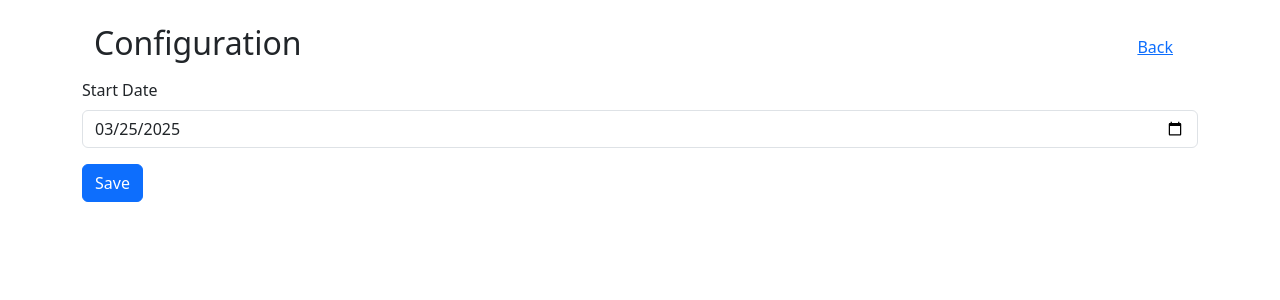
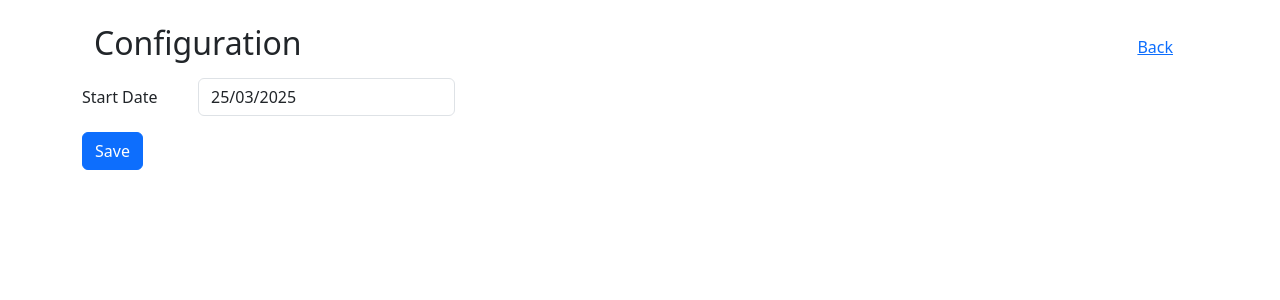
Before and after one commit to steveswinsburg/sober-since, a React (Create React App) app: page /config in a window 1280 px wide. Shown: the top 300 px of the page. Built offline with nearby package versions, Linux system fonts and the light colour scheme.

Commit message:
Add better date handling for timezones and update the days sober card

```diff
--- a/package.json
+++ b/package.json
@@ -5,10 +5,12 @@
   "dependencies": {
     "@react-hook/window-size": "^3.1.1",
     "bootstrap": "^5.3.3",
+    "date-fns": "^4.1.0",
     "react": "^19.0.0",
     "react-bootstrap": "^2.10.9",
     "react-bootstrap-icons": "^1.11.5",
     "react-confetti": "^6.4.0",
+    "react-datepicker": "^8.2.1",
     "react-dom": "^19.0.0",
     "react-router": "^7.4.0",
     "react-router-dom": "^7.3.0",
--- a/src/components/DaysSoberCard.js
+++ b/src/components/DaysSoberCard.js
@@ -4,14 +4,14 @@ import { Card } from "react-bootstrap";
 function DaysSoberCard({ days }) {
   return (
     <Card
-      className="mt-5 p-4 text-white"
+      className="mt-5 p-5 text-white shadow-lg"
       style={{
         background: "linear-gradient(135deg, #6a11cb 0%, #2575fc 100%)",
-        borderRadius: "1rem",
+        borderRadius: "1.5rem",
       }}
     >
-      <h1 className="display-3">{days}</h1>
-      <p className="lead">days sober</p>
+      <h1 className="display-1 fw-bold mb-2">{days}</h1>
+      <p className="lead fs-3">days sober</p>
     </Card>
   );
 }
--- a/src/screens/ConfigurationScreen.js
+++ b/src/screens/ConfigurationScreen.js
@@ -4,31 +4,34 @@ import { useNavigate } from "react-router-dom";
 import Header from "../components/Header";
 import { getTodaysDate } from "../utils/appUtils";
 
-const TODAYS_DATE = getTodaysDate();
+import DatePicker from "react-datepicker";
+import "react-datepicker/dist/react-datepicker.css";
+import { registerLocale } from "react-datepicker";
+import enGB from "date-fns/locale/en-GB"; // For DD/MM/YYYY
+
+registerLocale("en-GB", enGB);
 
 function ConfigurationScreen() {
   const navigate = useNavigate();
-  const [sinceDate, setSinceDate] = useState(localStorage.getItem("sinceDate") || TODAYS_DATE);
+
+  const storedDateStr = localStorage.getItem("sinceDate");
+  const initialDateStr = storedDateStr || getTodaysDate();
+  const initialDate = new Date(initialDateStr);
+
+  const [startDate, setStartDate] = useState(initialDate);
   const [isInvalid, setIsInvalid] = useState(false);
 
-  const validateDate = (date) => {
-    return date <= TODAYS_DATE;
-  };
+  const handleSave = () => {
+    const todayStr = getTodaysDate();
+    const inputStr = startDate.toISOString().split("T")[0];
 
-  const handleChange = (e) => {
-    const value = e.target.value;
-    setSinceDate(value);
-    setIsInvalid(!validateDate(value));
-  };
-
-  const handleSave = () => {
-    if (!validateDate(sinceDate)) {
+    if (inputStr > todayStr) {
       setIsInvalid(true);
       return;
     }
 
-    localStorage.setItem("sinceDate", sinceDate);
-    navigate(-1); // Go back
+    localStorage.setItem("sinceDate", inputStr);
+    navigate(-1);
   };
 
   return (
@@ -38,22 +41,33 @@ function ConfigurationScreen() {
       </Header>
 
       <Form>
-        <Form.Group className="mb-3">
-          <Form.Label htmlFor="start-date">Start Date</Form.Label>
-          <Form.Control
-            id="start-date"
-            type="date"
-            value={sinceDate}
-            max={TODAYS_DATE}
-            onChange={handleChange}
-            isInvalid={isInvalid}
-          />
-           <Form.Control.Feedback type="invalid">
-            Select a valid date (today or earlier).
-          </Form.Control.Feedback>
-        </Form.Group>
-        <Button variant="primary" onClick={handleSave}>Save</Button>
-      </Form>
+  <Form.Group className="mb-3 d-flex align-items-center gap-3">
+    <Form.Label className="mb-0" style={{ minWidth: "100px" }}>Start Date</Form.Label>
+    <div style={{ flex: 1 }}>
+      <DatePicker
+        selected={startDate}
+        onChange={(date) => {
+          setStartDate(date);
+          setIsInvalid(false);
+        }}
+        dateFormat="dd/MM/yyyy"
+        locale="en-GB"
+        maxDate={new Date()}
+        className={`form-control ${isInvalid ? "is-invalid" : ""}`}
+        placeholderText="Select your start date"
+      />
+      {isInvalid && (
+        <Form.Control.Feedback type="invalid" className="d-block">
+          Please select a valid date (today or earlier).
+        </Form.Control.Feedback>
+      )}
+    </div>
+  </Form.Group>
+
+  <Button variant="primary" onClick={handleSave}>
+    Save
+  </Button>
+</Form>
     </Container>
   );
 }
--- a/src/utils/appUtils.js
+++ b/src/utils/appUtils.js
@@ -1,6 +1,10 @@
 export const getTodaysDate = () => {
-    return new Date().toISOString().split("T")[0];
-};
+    const today = new Date();
+    const year = today.getFullYear();
+    const month = String(today.getMonth() + 1).padStart(2, "0");
+    const day = String(today.getDate()).padStart(2, "0");
+    return `${year}-${month}-${day}`;
+  };
 
 export const setStartDate = (dateStr) => {
     localStorage.setItem("sinceDate", dateStr);
@@ -12,8 +16,13 @@ export const getStartDate = () => {
 
 export const calculateDaysSober = (dateStr) => {
     const start = new Date(dateStr);
-    const today = new Date();
-    const diffTime = today - start;
+    const now = new Date();
+
+    // Normalize both to start of their respective days
+    const startDay = new Date(start.getFullYear(), start.getMonth(), start.getDate());
+    const today = new Date(now.getFullYear(), now.getMonth(), now.getDate());
+
+    const diffTime = today - startDay;
     return Math.floor(diffTime / (1000 * 60 * 60 * 24));
 };
 
```
Also changed, not shown: public/android_icon_192x192.png, 1 other file (tests, documents, lock files or other folders).
